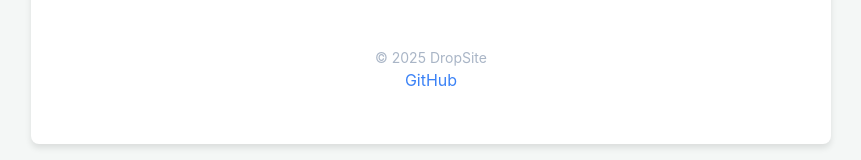
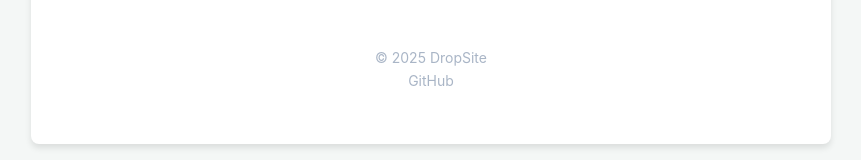
Before and after one commit to ablomer/dropsite, a React (Vite) app in the folder client/: page / in a window 1280 px wide. Shown: the part 440-600 px from the top of the page, without its empty margins (209-1070 px from the left). Built offline with nearby package versions, Linux system fonts and the light colour scheme.

Commit message:
Update GitHub link

```diff
--- a/client/src/App.jsx
+++ b/client/src/App.jsx
@@ -440,8 +440,8 @@ function App() {
             © {new Date().getFullYear()} DropSite
           </p>
           <a
-            href="https://github.com/yourusername/dropsite"
-            className="text-blue-500 hover:text-blue-700"
+            href="https://github.com/ablomer/dropsite"
+            className="text-sm text-slate-400/80 hover:text-slate-500/80"
             target="_blank"
             rel="noreferrer"
           >
```
